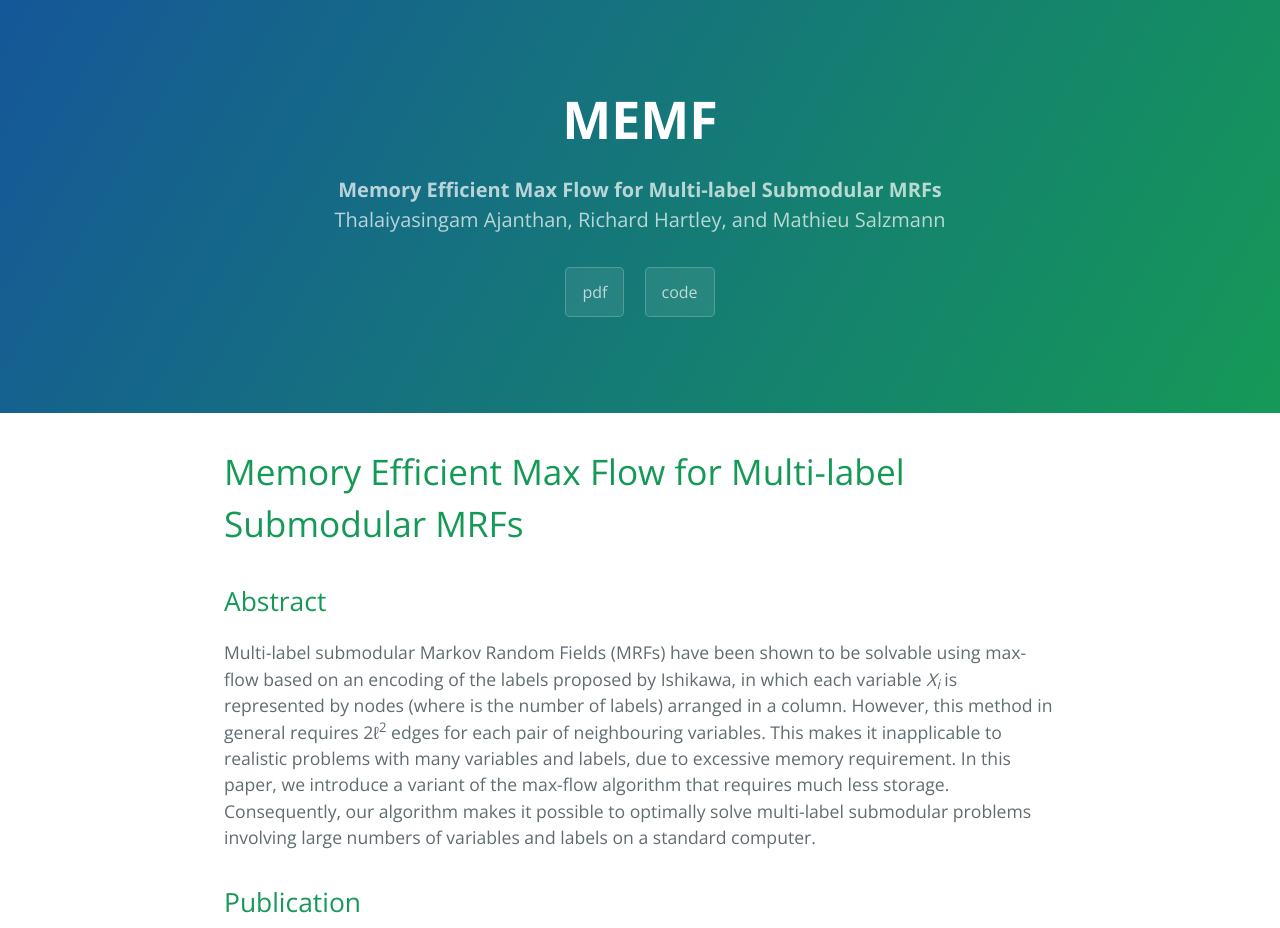
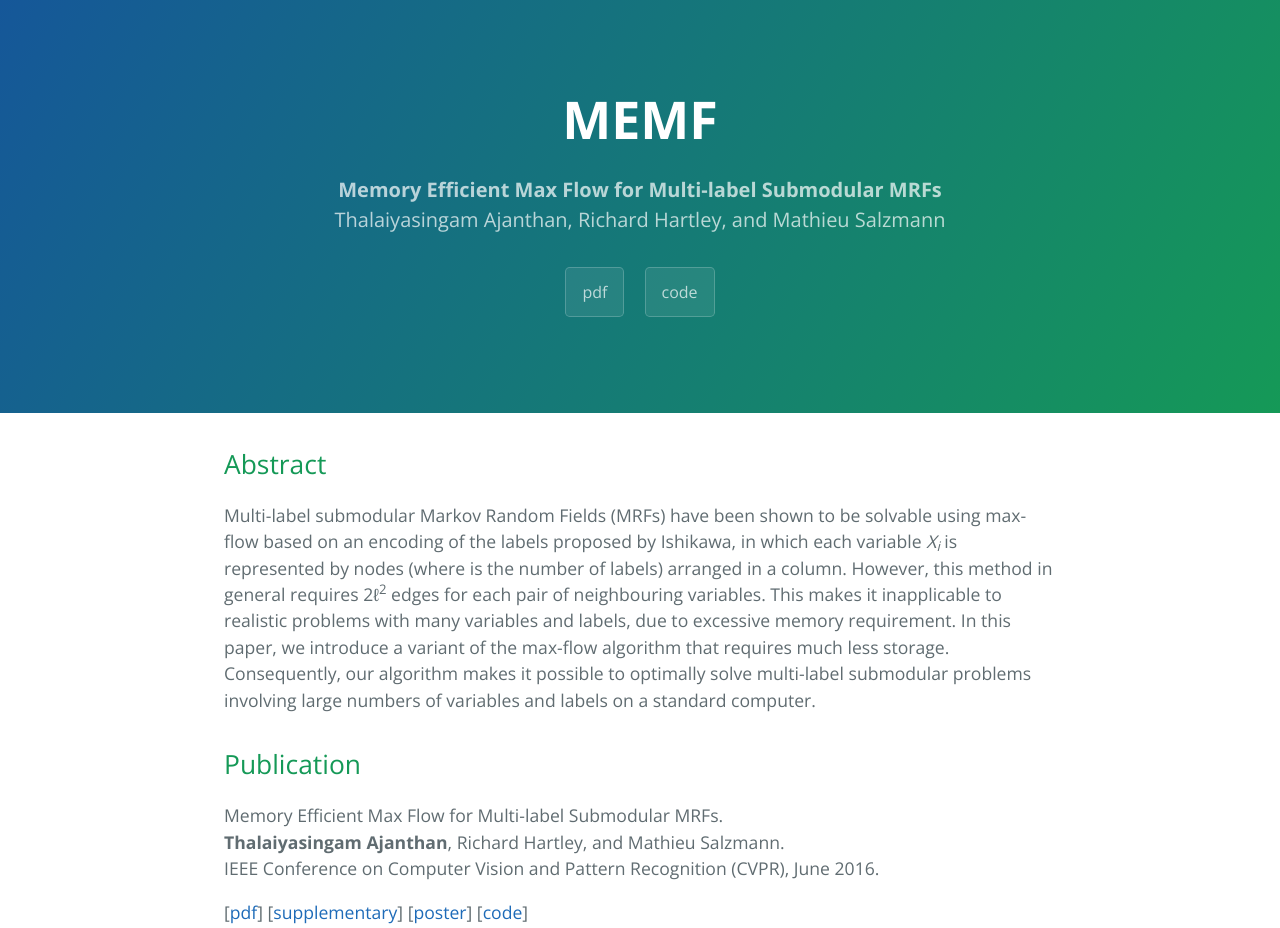
Before and after one commit to tajanthan/memf, a plain HTML site: page index.html in a window 1280 px wide. Shown: the top 928 px of the page. Drawn offline with nearby package versions, Linux system fonts and the light colour scheme.

Commit message:
1. h1 not needed

```diff
--- a/index.html
+++ b/index.html
@@ -22,8 +22,8 @@
     </section>
 
     <section class="main-content">
-      <h1>
-<a id="memf" class="anchor" href="#memf" aria-hidden="true"><span aria-hidden="true" class="octicon octicon-link"></span></a>Memory Efficient Max Flow for Multi-label Submodular MRFs</h1>
+      <!--<h1>
+<a id="memf" class="anchor" href="#memf" aria-hidden="true"><span aria-hidden="true" class="octicon octicon-link"></span></a>Memory Efficient Max Flow for Multi-label Submodular MRFs</h1>-->
 
 <h2 id="abstract">Abstract</h2>
 <p>Multi-label submodular Markov Random Fields (MRFs) have been shown to be solvable using max-flow based on an encoding of the labels proposed by Ishikawa, in which each variable <span class="math inline"><em>X</em><sub><em>i</em></sub></span> is represented by nodes (where is the number of labels) arranged in a column. However, this method in general requires <span class="math inline">2ℓ<sup>2</sup></span> edges for each pair of neighbouring variables. This makes it inapplicable to realistic problems with many variables and labels, due to excessive memory requirement. In this paper, we introduce a variant of the max-flow algorithm that requires much less storage. Consequently, our algorithm makes it possible to optimally solve multi-label submodular problems involving large numbers of variables and labels on a standard computer.</p>
```
